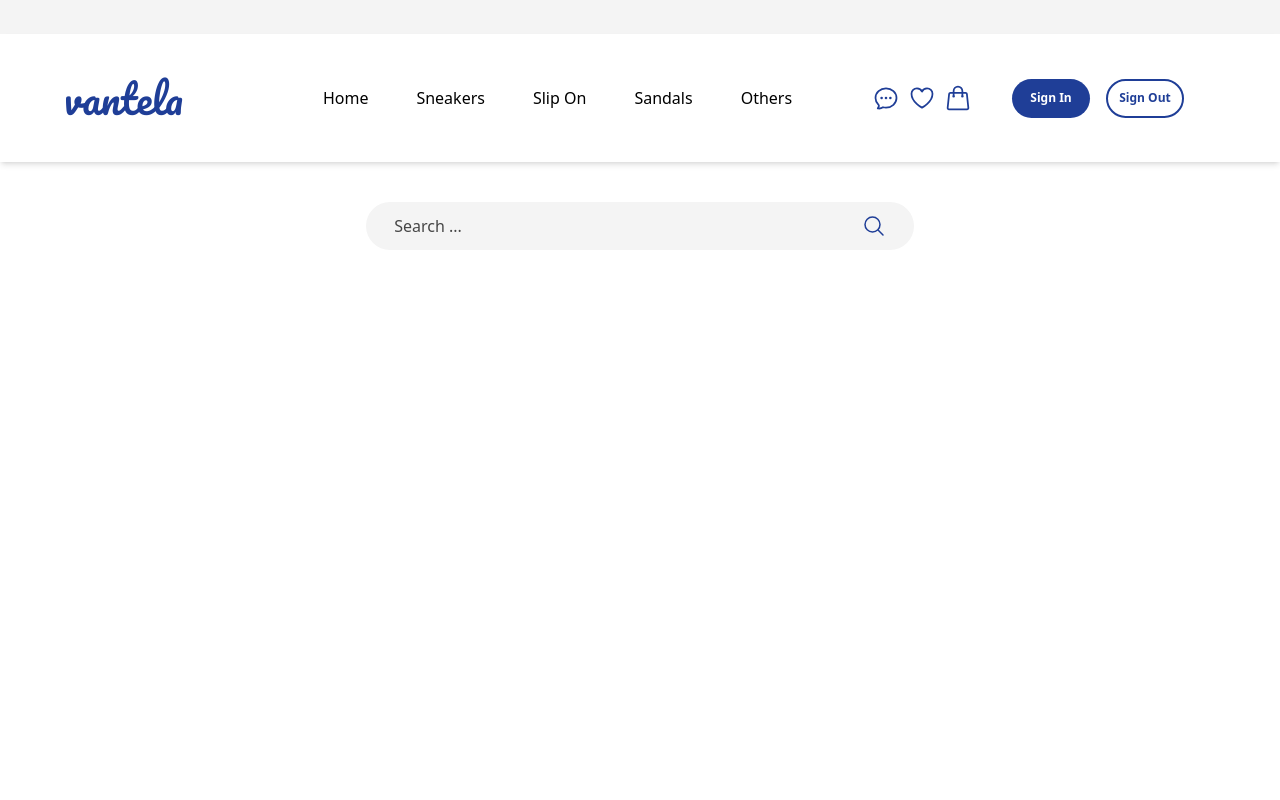
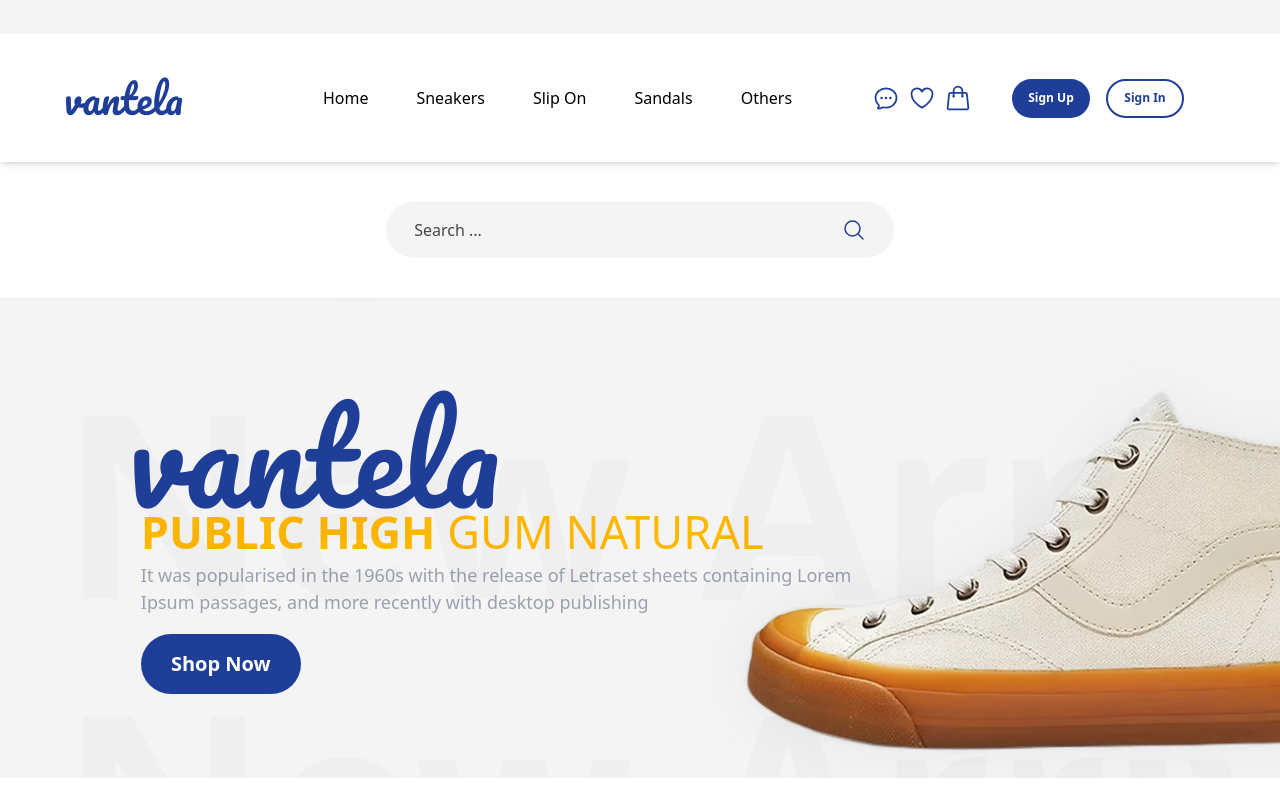
Before and after one commit to LucasAdamyMartin/projet-e-commerce, a React (Vite) app: page / in a window 1280 px wide. Shown: the top 800 px of the page. Built offline with nearby package versions, Linux system fonts and the light colour scheme.

Commit message:
feat(home) : add poster

```diff
--- a/src/components/AuthButtons.tsx
+++ b/src/components/AuthButtons.tsx
@@ -1,5 +1,5 @@
 import { TEXTS } from "../../utils/constants";
-import { Button } from "./Button/ButtonClick";
+import { ButtonClick } from "./Button/ButtonClick";
 
 type AuthButtonsProps = {className? : string};
 
@@ -7,8 +7,8 @@ export function AuthButtons({className}: Readonly<AuthButtonsProps>) {
   const defaultClass = "flex";
   return (
     <div className={`${defaultClass} ${className}`}>
-      <Button text={TEXTS.SignIn} variant="outline"></Button>
-      <Button text={TEXTS.SignOut} variant="inline"></Button>
+      <ButtonClick text={TEXTS.SignUp} variant="outline" height="h-[39px]" width="w-[78px]" additionalClassName="text-[12px] font-bold font-inter rounded-full"/>
+      <ButtonClick text={TEXTS.SignIn} variant="inline" height="h-[39px]" width="w-[78px]" additionalClassName="text-[12px] font-bold font-inter rounded-full"/>
     </div>
   );
 }
--- a/src/components/Button/ButtonClick.tsx
+++ b/src/components/Button/ButtonClick.tsx
@@ -1,12 +1,31 @@
-type ButtonProps = { text: string; variant: string };
-export function Button({ text, variant }: Readonly<ButtonProps>) {
+type ButtonProps = {
+  text: string;
+  variant: "outline" | "inline";
+  width: string;
+  height: string;
+  position?: string;
+  additionalClassName?: string;
+  onClick?: () => void;
+};
+export function ButtonClick({
+  text,
+  variant,
+  width,
+  height,
+  position,
+  additionalClassName,
+  onClick,
+}: Readonly<ButtonProps>) {
   const variantClasses =
     variant === "outline"
       ? "bg-primary text-white"
       : "bg-white text-primary border-primary border-2";
-  const buttonClasses: string =
-    "font-bold h-[39px] w-[78px] text-[12px] font-inter rounded-full";
   return (
-    <button className={`${variantClasses} ${buttonClasses}`}>{text}</button>
+    <button
+      className={`${variantClasses} ${width} ${height} ${position} ${additionalClassName}`}
+      onClick={onClick}
+    >
+      {text}
+    </button>
   );
 }
--- a/src/components/Button/ButtonInput.tsx
+++ b/src/components/Button/ButtonInput.tsx
@@ -6,7 +6,7 @@ import { MagnifyingGlassIcon } from "@heroicons/react/24/outline";
 type ButtonInputProps = {bgColor : string, color : string, text : string, space: string, icon : string};
 
 export function ButtonInput ({bgColor, color, text, space, icon}: Readonly<ButtonInputProps>) {
-    const buttonClasses = `${bgColorVariants[bgColor]} p-3 pr-7 pl-7 flex flex-row items-center ${spaceVariants[space]} rounded-full`;
+    const buttonClasses = `${bgColorVariants[bgColor]} p-4 pr-7 pl-7 flex flex-row items-center ${spaceVariants[space]} rounded-full`;
     const iconSize = "size-6 text-primary";
     const iconInButton : JSX.Element = (icon) === "arrow" ? <ChevronRightIcon className={iconSize}/> : <MagnifyingGlassIcon className={iconSize}/>
     return (
--- /dev/null
+++ b/src/components/SearchBar.tsx
@@ -0,0 +1,9 @@
+import { ButtonInput } from "./Button/ButtonInput";
+
+export function SearchBar() {
+    return (
+        <div className="flex items-center justify-center p-10">
+                <ButtonInput bgColor="gray" color="gray" text="SearchText" space="large" icon="search"/>
+            </div>
+    )
+}
--- a/src/layout/Home.tsx
+++ b/src/layout/Home.tsx
@@ -1,11 +1,20 @@
-import { ButtonInput } from "../components/Button/ButtonInput";
+import { ButtonClick } from "../components/Button/ButtonClick";
+import { SearchBar } from "../components/SearchBar";
 
 export function Home() {
     const containerClasses: string = "min-h-screen";
     return(
         <div className={containerClasses}>
-            <div className="flex items-center justify-center p-10">
-            <ButtonInput bgColor="gray" color="gray" text="SearchText" space="large" icon="search"/>
+            <SearchBar/>
+            <div className="relative bg-gray-100 overflow-hidden w-screen h-[60vh]">
+                <img src="/img/chaussure_home.png" alt="chaussure home" className="absolute left-[50vw] z-10"/>
+                <p className="absolute text-[125px] left-[10vw] top-[8vh] font-pacifico text-primary z-10">vantela</p>
+                <p className="absolute text-[45px] left-[11vw] top-[25vh] text-secondary"><strong>PUBLIC HIGH</strong> GUM NATURAL</p>
+                <p className="absolute text-[18px] left-[11vw] top-[33vh] text-gray-400">It was popularised in the 1960s with the release of Letraset sheets containing Lorem <br /> Ipsum passages, and more recently with desktop publishing</p>
+                <ButtonClick text="Shop Now" variant="outline" height="h-[60px]" width="w-[160px]" position="absolute" additionalClassName="font-semibold text-[20px] rounded-full left-[11vw] top-[42vh]"/>
+                <p className="absolute -top-[350px] m-15 text-[32vh] font-bold text-black/2 pointer-events-none select-none -z-0 whitespace-nowrap">New Arrival</p>
+                <p className="absolute -top-[50px] m-15 text-[32vh] font-bold text-black/2 pointer-events-none select-none -z-0 whitespace-nowrap">New Arrival</p>
+                <p className="absolute top-[250px] m-15 text-[32vh] font-bold text-black/2 pointer-events-none select-none -z-0 whitespace-nowrap">New Arrival</p>
             </div>
         </div>
     )
--- a/utils/constants.ts
+++ b/utils/constants.ts
@@ -1,10 +1,11 @@
 export const TEXTS: { [key: string]: string } = {
     SignIn : "Sign In",
-    SignOut : "Sign Out",
+    SignUp : "Sign Up",
     Title : "vantela",
     CopyrightText : "Copyright 2023. All Right Reserverd",
     NewsletterText : "Subscribe to our newsletter ...",
-    SearchText : "Search ..."
+    SearchText : "Search ...",
+    ShopNowText : "Shop Now",
 }
 
 export const NAVIGATION_ITEMS : string[] =  ["Home", "Sneakers", "Slip On", "Sandals", "Others"];
@@ -42,5 +43,5 @@ export const bgColorVariants: { [key: string]: string} = {
 
 export const spaceVariants: { [key: string]: string} = {
     medium : "space-x-10",
-    large : "space-x-100",
+    large : "space-x-90",
 }
```
Also changed, not shown: public/img/chaussure_home.png (added).
